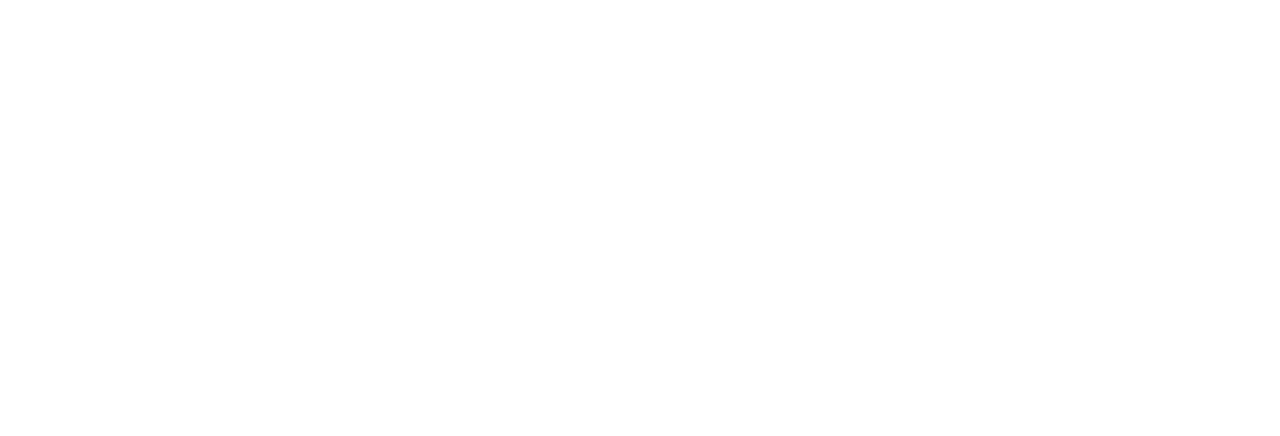
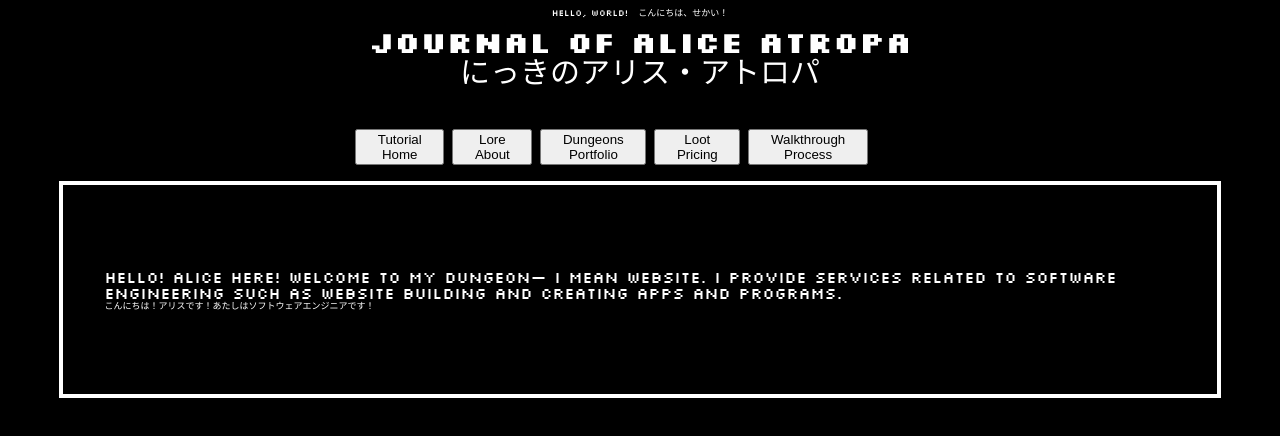
Before and after one commit to A7iC3/journal_of_alice_atropa, a plain HTML site: page index.html in a window 1280 px wide. Drawn offline with Linux system fonts and the light colour scheme; a web font is replaced by a local one.

Commit message:
JoAA Commit 2

```diff
--- /dev/null
+++ b/blocks/content.css
@@ -0,0 +1,17 @@
+.content {
+  display: flex;
+  flex-direction: column;
+  max-width: 92%;
+  margin: 0 auto;
+  padding: 84px 42px;
+  border: solid 4px;
+}
+
+.content__info {
+  font-size: 16px;
+  display: none;
+}
+
+.content__info_active {
+  display: block;
+}
--- /dev/null
+++ b/blocks/header.css
@@ -0,0 +1,16 @@
+.header {
+  display: flex;
+  flex-direction: column;
+  align-items: center;
+  padding: 0 0 16px;
+}
+
+.header__header {
+  font-size: 30px;
+  padding: 10px 0 0;
+}
+
+.header__subheader {
+  font-size: 30px;
+  padding: 0 0 42px;
+}
--- /dev/null
+++ b/blocks/html.css
@@ -0,0 +1,31 @@
+html {
+  background-color: black;
+  color: #fff;
+  box-sizing: border-box;
+}
+
+html:hover {
+  cursor: default;
+}
+
+*,
+*::before,
+*::after {
+  box-sizing: inherit;
+}
+
+html h1,
+html h2,
+html h3,
+html h4,
+html h5,
+html h6,
+html p,
+html ul,
+html ol,
+html dl,
+html dd,
+html li {
+  padding: 0;
+  margin: 0;
+}
--- /dev/null
+++ b/blocks/nav.css
@@ -0,0 +1,27 @@
+.nav__list {
+  display: grid;
+  grid-auto-flow: column;
+  gap: 8px;
+  max-width: 90%;
+  grid-template-columns: repeat(auto-fit, minmax(min-content, 1fr));
+  list-style: none;
+  font-size: 16px;
+}
+
+.nav__list-item {
+  display: flex;
+  position: relative;
+  flex-direction: column;
+  align-items: center;
+  border: 2px solid;
+  padding: 5px;
+}
+
+.nav__list-title2 {
+  font-size: 9px;
+}
+
+.nav__list-item:hover {
+  opacity: 70%;
+  cursor: pointer;
+}
--- /dev/null
+++ b/blocks/page.css
@@ -0,0 +1,17 @@
+.page {
+  margin: 0 auto;
+}
+
+.text_en {
+  font-family: "Silkscreen", "DotGothic16", monospace;
+  font-size: 9px;
+  font-weight: 400;
+  line-height: 1;
+}
+
+.text_jp {
+  font-family: "DotGothic16", "Silkscreen", monospace;
+  font-size: 9px;
+  font-weight: 400;
+  line-height: 1;
+}
--- /dev/null
+++ b/blocks/runner.css
@@ -0,0 +1,6 @@
+.runner {
+  display: flex;
+  justify-content: center;
+  gap: 10px;
+  padding: 0;
+}
--- a/fonts/font.css
+++ b/fonts/font.css
@@ -1,11 +1,20 @@
 @font-face {
   font-family: "Silkscreen";
-  src: url("./Silkscreen-Regular.ttf");
+  src: url("./silkscreen-regular.ttf") format("truetype");
   font-weight: 400;
+  font-display: swap;
 }
 
 @font-face {
   font-family: "Silkscreen";
-  src: url("./Silkscreen-Bold.ttf");
+  src: url("./silkscreen-bold.ttf") format("truetype");
   font-weight: 700;
+  font-display: swap;
 }
+
+@font-face {
+  font-family: "DotGothic16";
+  src: url("./dotgothic16-regular.ttf") format("truetype");
+  font-weight: 400;
+  font-display: swap;
+}
--- a/index.html
+++ b/index.html
@@ -0,0 +1,85 @@
+<!DOCTYPE html>
+<html lang="en">
+  <head>
+    <meta charset="UTF-8" />
+    <meta name="viewport" content="width=device-width, initial-scale=1.0" />
+    <meta name="author" content="Sarah Alice" />
+    <meta
+      name="description"
+      content="Journal of Alice Atropa is a website dedicated to the author/creator for the purposes of advertisement for her services as a freelance Software Engineer."
+    />
+    <link rel="stylesheet" href="./pages/index.css" />
+    <title>Journal of Alice Atropa</title>
+    <script src="./scripts/script.js" defer></script>
+  </head>
+  <body>
+    <div class="page text_en">
+      <div class="runner">
+        <span>Hello,&nbsp;World!</span>
+        <span class="text_jp">こんにちは、せかい！</span>
+      </div>
+      <header class="header">
+        <h1 class="header__header">Journal&nbsp;of&nbsp;Alice&nbsp;Atropa</h1>
+        <h2 class="header__subheader text_jp">にっきのアリス・アトロパ</h2>
+        <nav class="nav">
+          <ul class="nav__list">
+            <li class="nav__tab">
+              <button class="nav__btn nav_active" id="tab-home">
+                <span class="nav__tab-title1">Tutorial</span>
+                <span class="nav__tab-title2">Home</span>
+              </button>
+            </li>
+            <li class="nav__tab">
+              <button class="nav__btn" id="tab-about">
+                <span class="nav__tab-title1">Lore</span>
+                <span class="nav__tab-title2">About</span>
+              </button>
+            </li>
+            <li class="nav__tab">
+              <button class="nav__btn" id="tab-portfolio">
+                <span class="nav__tab-title1">Dungeons</span>
+                <span class="nav__tab-title2">Portfolio</span>
+              </button>
+            </li>
+            <li class="nav__tab">
+              <button class="nav__btn" id="tab-pricing">
+                <span class="nav__tab-title1">Loot</span>
+                <span class="nav__tab-title2">Pricing</span>
+              </button>
+            </li>
+            <li class="nav__tab">
+              <button class="nav__btn" id="tab-process">
+                <span class="nav__tab-title1">Walkthrough</span>
+                <span class="nav__tab-title2">Process</span>
+              </button>
+            </li>
+          </ul>
+        </nav>
+      </header>
+      <div class="content">
+        <div class="content__info content__info_active" id="content-home">
+          <p>
+            Hello! Alice here! Welcome to my dungeon— I mean website. I provide
+            services related to software engineering such as website building
+            and creating apps and programs.
+          </p>
+          <p class="text_jp">
+            こんにちは！アリスです！あたしはソフトウェアエンジニアです！
+          </p>
+        </div>
+        <div class="content__info" id="content-about">
+          <p>About Information</p>
+        </div>
+        <div class="content__info" id="content-portfolio">
+          <p>Portfolio Showcase</p>
+        </div>
+        <div class="content__info" id="content-pricing">
+          <p>Prices for Services</p>
+        </div>
+        <div class="content__info" id="content-process">
+          <p>Typical Process for Services</p>
+        </div>
+      </div>
+    </div>
+  </body>
+</html>
--- /dev/null
+++ b/pages/index.css
@@ -0,0 +1,7 @@
+@import url("../fonts/font.css");
+@import url("../blocks/html.css");
+@import url("../blocks/page.css");
+@import url("../blocks/runner.css");
+@import url("../blocks/header.css");
+@import url("../blocks/nav.css");
+@import url("../blocks/content.css");
--- /dev/null
+++ b/scripts/script.js
@@ -0,0 +1,26 @@
+const navTabs = document.querySelectorAll(".nav__btn");
+const tabContent = document.querySelectorAll(".content__info");
+function changeTab(arg1) {
+  for (let i in navTabs) {
+    if (
+      (i != arg1 && i.classList.contains("nav_active")) ||
+      (i == arg1 && !i.classList.contains("nav_active"))
+    ) {
+      i.classList.toggle("nav_active");
+      console.log(i);
+    }
+  }
+}
+/*function changeTab(arg1) {
+  for (let i in navTabs) {
+    if (
+      (i != arg1 && i.classList.contains("nav__active")) ||
+      (i == arg1 && !i.classList.contains("nav__active"))
+    ) {
+      i.classList.toggle("nav__active");
+    }
+  }
+}*/
+navTabs.forEach((navTab) => {
+  navTab.addEventListener("click", changeTab);
+});
```
Also changed, not shown: index.css (deleted), 2 other files.
